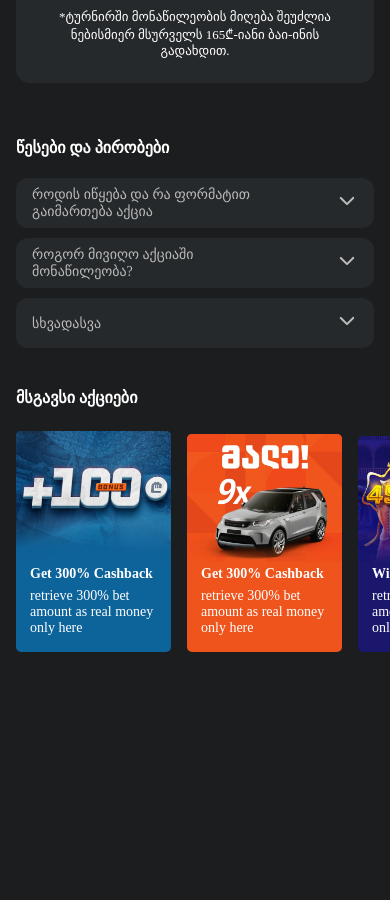
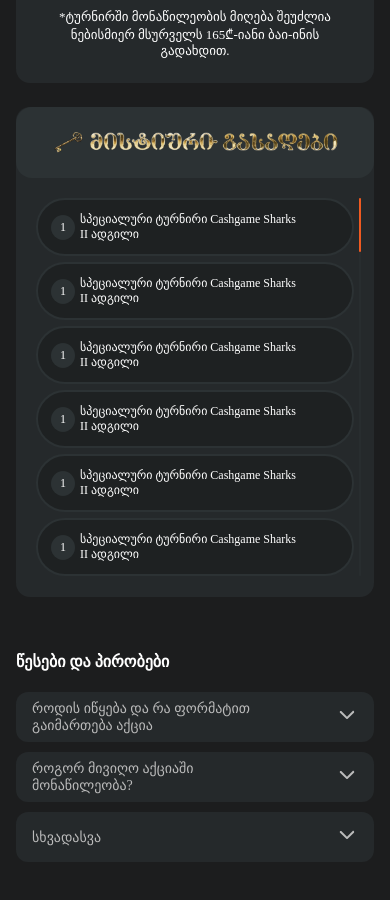
Before and after one commit to gengashvili/poker-legends-malta, a React (Vite) app: page /final-stage in a window 390 px wide. Shown: the part 2780-3680 px from the top of the page. Before the commit the page ends 3652 px from the top, so only its background shows below. Built offline with nearby package versions, Linux system fonts and the light colour scheme.

Commit message:
finish final stage mobile version

```diff
--- a/src/pages/FinalStage.jsx
+++ b/src/pages/FinalStage.jsx
@@ -154,9 +154,51 @@
           </div>
         </div>
         <div className="paragraphs">
-          <p>* თუ მოთამაშე მოიგებს ბეჭედს ორჯერ ან მეტჯერ, ის The Lord of the Rings ტურნირზემოხვდება ბეჭდების შესაბამისი რაოდენობის სტეკით</p>
-          <p>*ტურნირში მონაწილეობის მიღება შეუძლია ნებისმიერ მსურველს 165₾-იანი ბაი-ინის გადახდით.</p>
+          <p>
+            * თუ მოთამაშე მოიგებს ბეჭედს ორჯერ ან მეტჯერ, ის The Lord of the
+            Rings ტურნირზემოხვდება ბეჭდების შესაბამისი რაოდენობის სტეკით
+          </p>
+          <p>
+            *ტურნირში მონაწილეობის მიღება შეუძლია ნებისმიერ მსურველს 165₾-იანი
+            ბაი-ინის გადახდით.
+          </p>
         </div>
+      </section>
+
+      <section className="misticContainer">
+        <div className="heading">
+          <span className="line"></span>
+          <img src="/assets/mistic-key-icon.png" alt="mistic icon" />
+        </div>
+        <ul>
+          <span className="line">
+            <span className="redLine"></span>
+          </span>
+          <li>
+            <p>1</p>
+            <p>სპეციალური ტურნირი Cashgame Sharks II ადგილი</p>
+          </li>
+          <li>
+            <p>1</p>
+            <p>სპეციალური ტურნირი Cashgame Sharks II ადგილი</p>
+          </li>
+          <li>
+            <p>1</p>
+            <p>სპეციალური ტურნირი Cashgame Sharks II ადგილი</p>
+          </li>
+          <li>
+            <p>1</p>
+            <p>სპეციალური ტურნირი Cashgame Sharks II ადგილი</p>
+          </li>
+          <li>
+            <p>1</p>
+            <p>სპეციალური ტურნირი Cashgame Sharks II ადგილი</p>
+          </li>
+          <li>
+            <p>1</p>
+            <p>სპეციალური ტურნირი Cashgame Sharks II ადგილი</p>
+          </li>
+        </ul>
       </section>
     </Container>
   );
@@ -301,14 +343,76 @@
         }
       }
     }
-    .paragraphs{
+    .paragraphs {
       margin: 0 auto;
       max-width: 85%;
       text-align: center;
-      p{
+      p {
         font-size: 13px;
         margin-bottom: 10px;
       }
     }
   }
+  .misticContainer {
+    background-color: #25292b;
+    border-radius: 14px;
+    padding-bottom:1px;
+    margin-top: 24px;
+    .heading {
+      display: flex;
+      justify-content: center;
+      background-color: #2c3234;
+      border-radius: 16px;
+      padding: 25px 0;
+      img {
+        max-width: 80%;
+      }
+    }
+    ul {
+      position: relative;
+      margin: 20px;
+      .line {
+        width: 2px;
+        height: 100%;
+        background-color: rgba(44, 50, 52, 0.5);
+        border-radius: 2px;
+        position: absolute;
+        top: 0;
+        right: -7px;
+        .redLine {
+          width: 2px;
+          height: 54px;
+          background-color: #ef5a21;
+          border-radius: 2px;
+          position: absolute;
+          top: 0;
+          right: 0;
+        }
+      }
+      li {
+        display: flex;
+        /* justify-content: space-between; */
+        align-items: center;
+        background-color: #1e2122;
+        border-radius: 76px;
+        padding: 12px 20px 12px 13px;
+        border: 2px solid #2c3234;
+        :not(:first-child) {
+          margin-top: 6px;
+        }
+        p {
+          font-size: 12px;
+          :first-child {
+            border-radius: 50%;
+            background-color: #2c3234;
+            padding: 5px 9px;
+          }
+          :last-child{
+            margin-left: 5px;
+            max-width: 80%;
+          }
+        }
+      }
+    }
+  }
 `;
```
Also changed, not shown: public/assets/mistic-key-icon.png (added).
